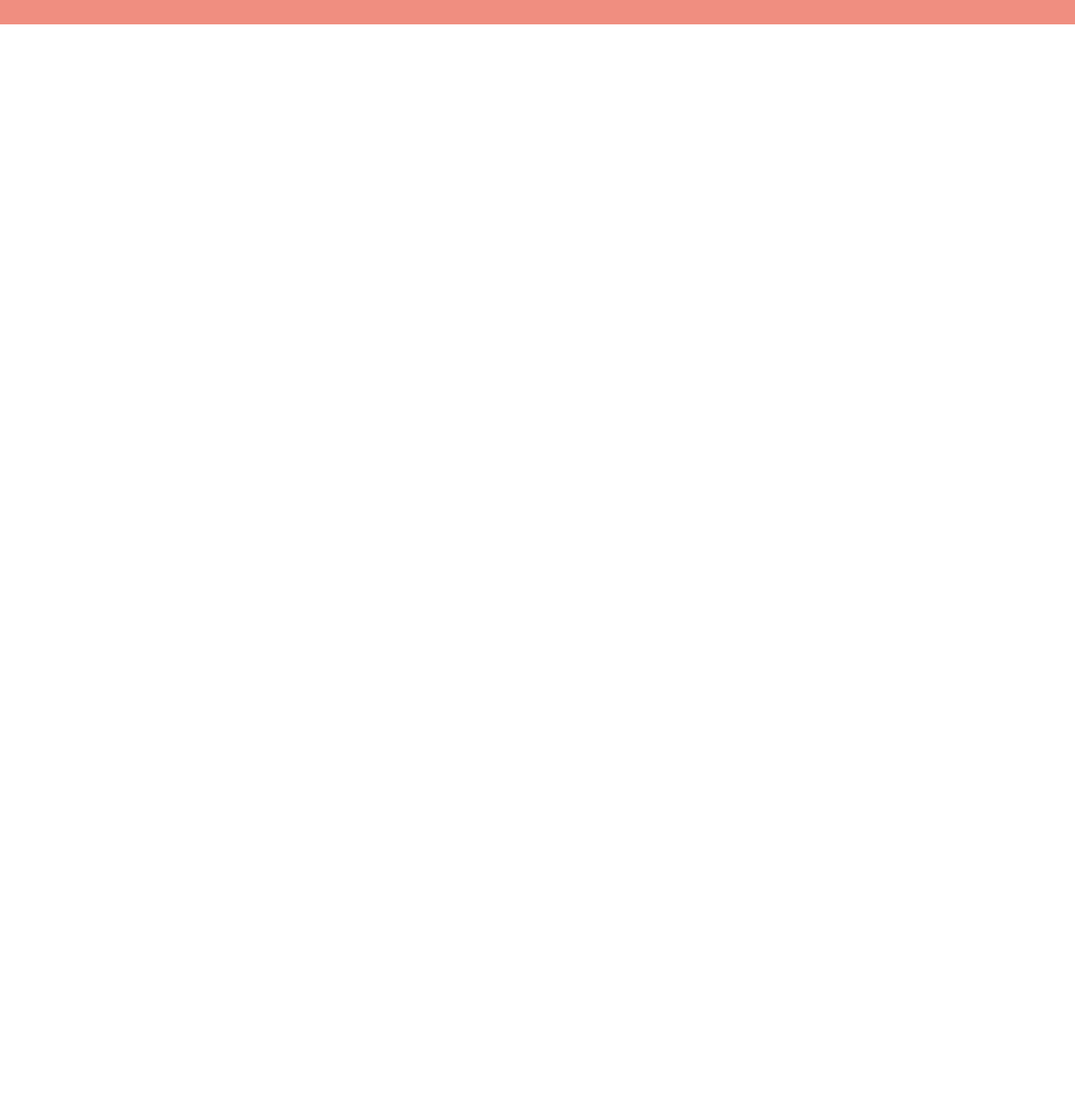
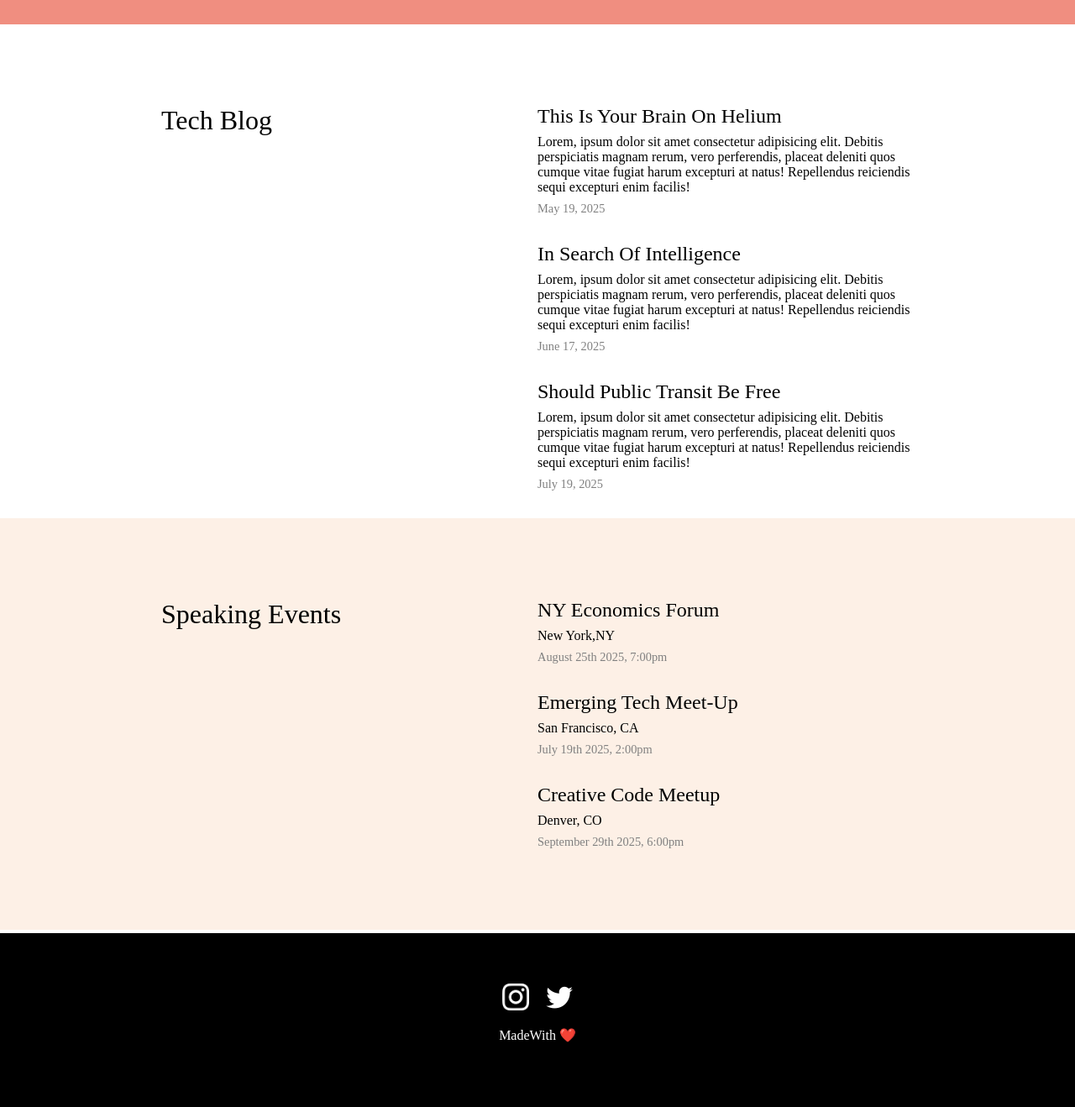
Before and after one commit to murraymilton/HTML_CSS_Refresh_2023, a plain HTML site: page CVProject/index.html in a window 1280 px wide. Shown: the part 1079-2397 px from the top of the page at 84% size. Before the commit the page ends 1108 px from the top, so only its background shows below. Drawn offline with Linux system fonts and the light colour scheme; a web font is replaced by a local one.

Commit message:
added the cv example using floats

```diff
--- a/CVProject/css/app.css
+++ b/CVProject/css/app.css
@@ -42,10 +42,11 @@ body {
   background-color: white;
   border: none;
   padding: 16px 24px;
+  border-radius: 30px;
 }
 
 .navbar button:hover {
-  opacity: 0.9;
+  opacity: 0.8;
   cursor: pointer;
 }
 
@@ -64,7 +65,7 @@ body {
   font-size: 2rem;
 }
 
-.two-col-section p {
+.two-col-section > p {
   width: 50%;
   float: left;
   box-sizing: border-box;
@@ -84,3 +85,91 @@ body {
   font-size: 1.25rem;
   margin: 8px 0;
 }
+
+.blog-section {
+  background-color: white;
+  padding: 64px 0;
+}
+
+.blog-content {
+  padding: 0 15%;
+}
+
+.two-col-section .blog-posts {
+  width: 50%;
+  float: left;
+}
+
+.blog-heading {
+  font-size: 1.5rem;
+  text-transform: capitalize;
+}
+
+.blog-text {
+  font-size: 1rem;
+}
+
+.blog-posts {
+  margin-top: 1.5rem;
+}
+
+.blog-posts .blog-date {
+  font-size: 0.9rem;
+  color: grey;
+  margin-bottom: 32px;
+}
+
+.blog-posts p {
+  margin: 0.5rem 0;
+}
+
+.events-section {
+  background-color: #fdf0e6;
+  padding: 64px 0;
+  display: inline-block;
+  width: 100%;
+}
+
+.events-content {
+  padding: 0 15%;
+}
+
+.events-card {
+  width: 50%;
+  float: left;
+  margin-top: 24px;
+}
+
+.events-card p {
+  margin: 8px 0;
+}
+
+.event-title {
+  font-size: 1.5rem;
+}
+
+.event-location {
+  font-size: 1rem;
+}
+
+.events-card .event-date {
+  font-size: 0.9rem;
+  color: grey;
+  margin-bottom: 32px;
+}
+
+footer {
+  background-color: black;
+  color: white;
+  padding: 60px;
+}
+
+.footer-content {
+  text-align: center;
+}
+
+footer img {
+  width: 2rem;
+  height: 2rem;
+  margin: 0 8px;
+}
--- a/CVProject/index.html
+++ b/CVProject/index.html
@@ -53,5 +53,67 @@
         </div>
       </div>
     </section>
+    <section class="blog-section">
+      <div class="blog-content">
+        <div class="two-col-section">
+          <p>Tech Blog</p>
+          <div class="blog-posts">
+            <p class="blog-heading">This is your brain on helium</p>
+            <p class="blog-text">
+              Lorem, ipsum dolor sit amet consectetur adipisicing elit. Debitis
+              perspiciatis magnam rerum, vero perferendis, placeat deleniti quos
+              cumque vitae fugiat harum excepturi at natus! Repellendus
+              reiciendis sequi excepturi enim facilis!
+            </p>
+            <p class="blog-date">May 19, 2025</p>
+
+            <p class="blog-heading">In search of intelligence</p>
+            <p class="blog-text">
+              Lorem, ipsum dolor sit amet consectetur adipisicing elit. Debitis
+              perspiciatis magnam rerum, vero perferendis, placeat deleniti quos
+              cumque vitae fugiat harum excepturi at natus! Repellendus
+              reiciendis sequi excepturi enim facilis!
+            </p>
+            <p class="blog-date">June 17, 2025</p>
+
+            <p class="blog-heading">Should public transit be free</p>
+            <p class="blog-text">
+              Lorem, ipsum dolor sit amet consectetur adipisicing elit. Debitis
+              perspiciatis magnam rerum, vero perferendis, placeat deleniti quos
+              cumque vitae fugiat harum excepturi at natus! Repellendus
+              reiciendis sequi excepturi enim facilis!
+            </p>
+            <p class="blog-date">July 19, 2025</p>
+          </div>
+        </div>
+      </div>
+    </section>
+    <section class="events-section">
+      <div class="events-content">
+        <div class="two-col-section">
+          <p>Speaking Events</p>
+          <div class="events-card">
+            <p class="event-title">NY Economics Forum</p>
+            <p class="event-location">New York,NY</p>
+            <p class="event-date">August 25th 2025, 7:00pm</p>
+
+            <p class="event-title">Emerging Tech Meet-Up</p>
+            <p class="event-location">San Francisco, CA</p>
+            <p class="event-date">July 19th 2025, 2:00pm</p>
+
+            <p class="event-title">Creative Code Meetup</p>
+            <p class="event-location">Denver, CO</p>
+            <p class="event-date">September 29th 2025, 6:00pm</p>
+          </div>
+        </div>
+      </div>
+    </section>
+    <footer>
+      <div class="footer-content">
+        <img src="images/instagram.png" alt="" />
+        <img src="images/twitter.png" alt="" />
+        <p>MadeWith ❤️</p>
+      </div>
+    </footer>
   </body>
 </html>
```
Also changed, not shown: 2 other files.
